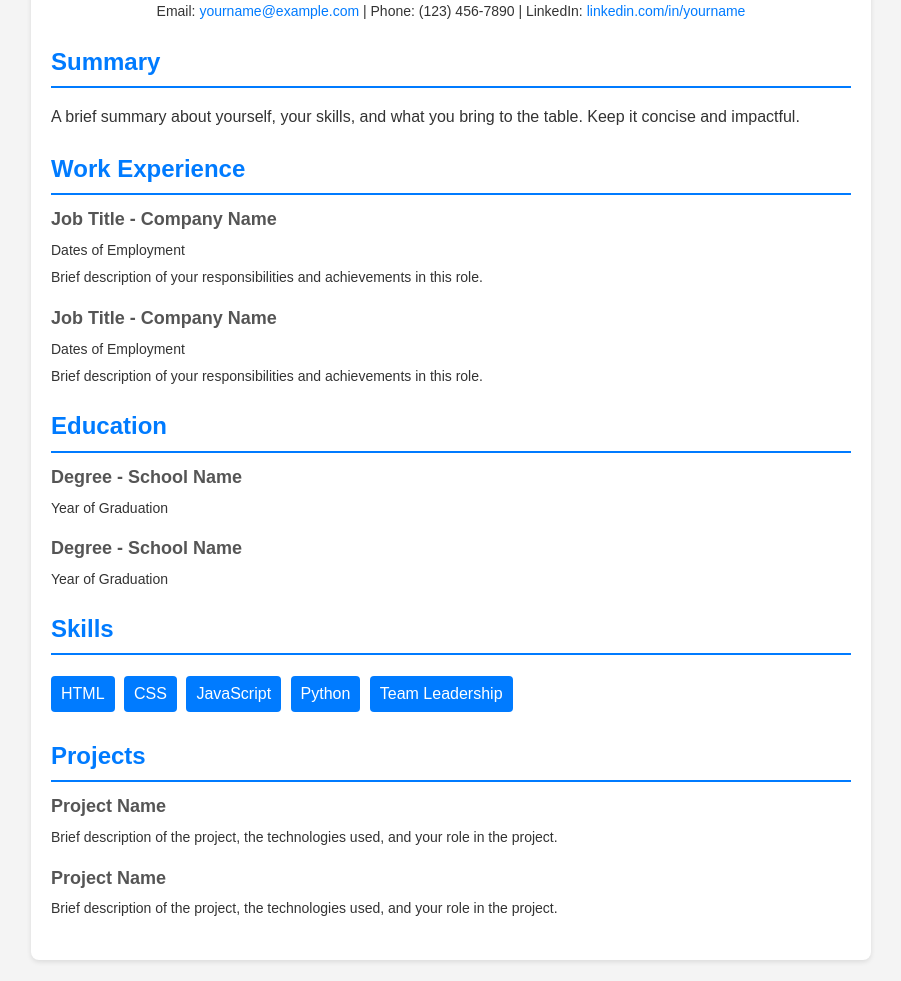
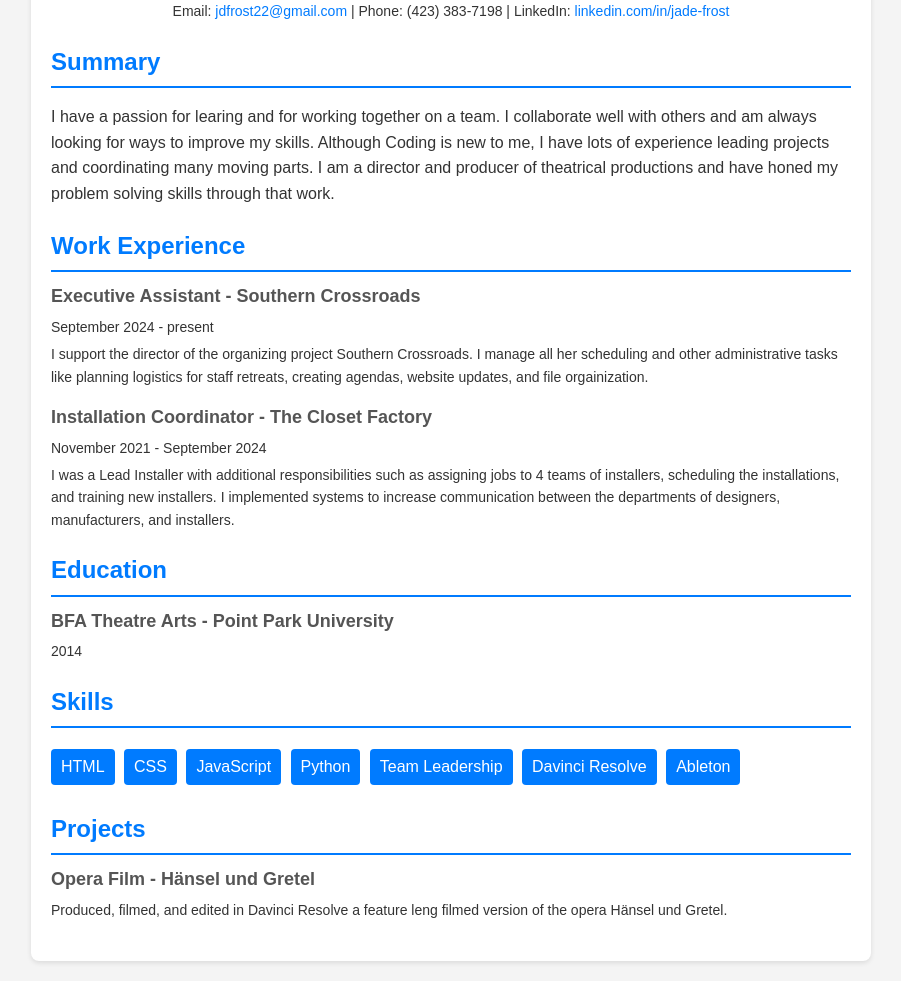
Before and after one commit to jdfrost22/jdfrost22.github.io, a plain HTML site: page index.html in a window 1280 px wide. Shown: the part 98-1079 px from the top of the page, without its empty margins (189-1090 px from the left). Drawn offline with Linux system fonts and the light colour scheme.

Commit message:
Inserted real resume info

```diff
--- a/index.html
+++ b/index.html
@@ -78,51 +78,53 @@
     <body>
         <main class="container">
             <section class="header">
-                <h1>Your Name</h1>
+                <h1>Jade Frost</h1>
                 <p class="contact">
                     Email:
-                    <a href="mailto:yourname@example.com"
-                        >yourname@example.com</a
+                    <a href="mailto:jdfrost22@gmail.com"
+                        >jdfrost22@gmail.com</a
                     >
-                    | Phone: (123) 456-7890 | LinkedIn:
-                    <a href="#">linkedin.com/in/yourname</a>
+                    | Phone: (423) 383-7198 | LinkedIn:
+                    <a href="https://www.linkedin.com/in/jade-frost-196baa216/">linkedin.com/in/jade-frost</a>
                 </p>
             </section>
             <section class="section">
                 <h2>Summary</h2>
                 <p>
-                    A brief summary about yourself, your skills, and what you
-                    bring to the table. Keep it concise and impactful.
+                    I have a passion for learing and for working together on a team. I collaborate well
+                    with others and am always looking for ways to improve my skills. Although Coding is
+                    new to me, I have lots of experience leading projects and coordinating many moving parts.
+                    I am a director and producer of theatrical productions and have honed my problem solving
+                    skills through that work.
                 </p>
             </section>
             <section class="section">
                 <h2>Work Experience</h2>
                 <div class="item">
-                    <h3>Job Title - Company Name</h3>
-                    <p>Dates of Employment</p>
+                    <h3>Executive Assistant - Southern Crossroads</h3>
+                    <p>September 2024 - present</p>
                     <p>
-                        Brief description of your responsibilities and
-                        achievements in this role.
+                        I support the director of the organizing project Southern Crossroads. I manage all her
+                        scheduling and other administrative tasks like planning logistics for staff retreats,
+                        creating agendas, website updates, and file orgainization.
                     </p>
                 </div>
                 <div class="item">
-                    <h3>Job Title - Company Name</h3>
-                    <p>Dates of Employment</p>
+                    <h3>Installation Coordinator - The Closet Factory</h3>
+                    <p>November 2021 - September 2024</p>
                     <p>
-                        Brief description of your responsibilities and
-                        achievements in this role.
+                        I was a Lead Installer with additional responsibilities such as
+                        assigning jobs to 4 teams of installers, scheduling the installations,
+                        and training new installers. I implemented systems to increase communication between the
+                        departments of designers, manufacturers, and installers.
                     </p>
                 </div>
             </section>
             <div class="section">
                 <h2>Education</h2>
                 <div class="item">
-                    <h3>Degree - School Name</h3>
-                    <p>Year of Graduation</p>
-                </div>
-                <div class="item">
-                    <h3>Degree - School Name</h3>
-                    <p>Year of Graduation</p>
+                    <h3>BFA Theatre Arts - Point Park University</h3>
+                    <p>2014</p>
                 </div>
             </section>
             <section class="section">
@@ -134,23 +136,18 @@
                         <li>JavaScript</li>
                         <li>Python</li>
                         <li>Team Leadership</li>
+                        <li>Davinci Resolve</li>
+                        <li>Ableton</li>
                     </ul>
                 </div>
             </section>
             <section class="section">
                 <h2>Projects</h2>
                 <div class="item">
-                    <h3>Project Name</h3>
+                    <h3>Opera Film - Hänsel und Gretel</h3>
                     <p>
-                        Brief description of the project, the technologies used,
-                        and your role in the project.
-                    </p>
-                </div>
-                <div class="item">
-                    <h3>Project Name</h3>
-                    <p>
-                        Brief description of the project, the technologies used,
-                        and your role in the project.
+                        Produced, filmed, and edited in Davinci Resolve a feature leng filmed version
+                        of the opera Hänsel und Gretel.
                     </p>
                 </div>
             </section>
```
